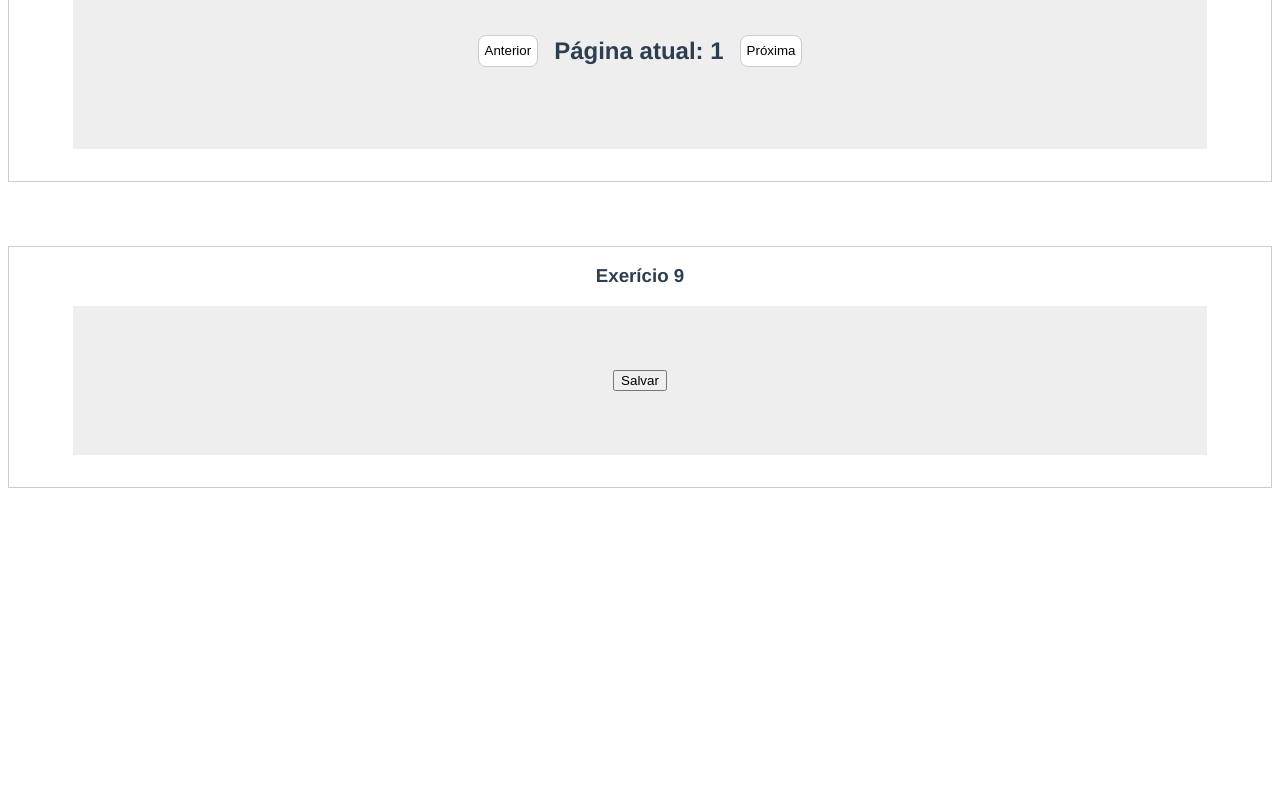
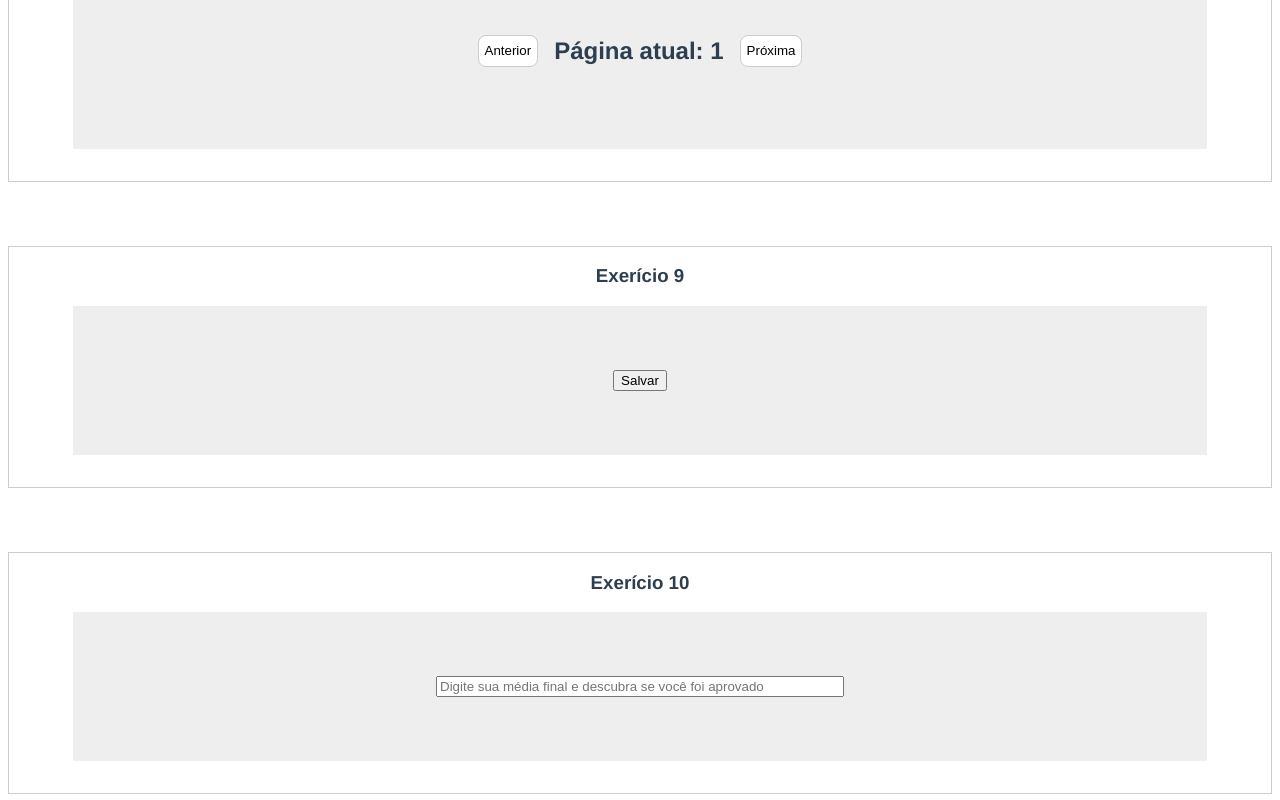
Before and after one commit to mathvalenza/lab365-base-project, a Vue app: page /exercises in a window 1280 px wide. Shown: the part 719-1519 px from the top of the page. Before the commit the page ends 1271 px from the top, so only its background shows below. Built offline with nearby package versions, Linux system fonts and the light colour scheme.

Commit message:
adding exercises

```diff
--- /dev/null
+++ b/src/exercicios/exercicio-10.vue
@@ -0,0 +1,77 @@
+<template>
+  <div class="bg">
+    <input
+      v-model="mediaFinal"
+      type="number"
+      step="0.5"
+      min="0"
+      max="10"
+      placeholder="Digite sua média final e descubra se você foi aprovado"
+    />
+
+    <div class="feedback-container">
+      <h1
+        v-if="mediaFinal"
+        :class="{
+          verde: foiAprovado,
+          amarelo: estaEmExame,
+          vermelho: foiReprovado,
+        }"
+      >
+        Média final: {{ mediaFinal }}
+      </h1>
+
+      <h3 v-if="foiAprovado">Parabéns! Você foi aprovado</h3>
+      <h3 v-else-if="estaEmExame">
+        Quase! Você está em exame mas ainda tem chaneces
+      </h3>
+      <h3 v-else-if="foiReprovado">Poxa, infelizmente você reprovou</h3>
+    </div>
+  </div>
+</template>
+
+<script>
+export default {
+  name: "ExercicioNove",
+  data() {
+    return {
+      mediaFinal: null,
+    };
+  },
+  computed: {
+    foiAprovado() {
+      return this.mediaFinal >= 7;
+    },
+    estaEmExame() {
+      return this.mediaFinal >= 5 && this.mediaFinal < 7;
+    },
+    foiReprovado() {
+      return this.mediaFinal && this.mediaFinal < 5;
+    },
+  },
+};
+</script>
+
+<!-- Add "scoped" attribute to limit CSS to this component only -->
+<style scoped lang="scss">
+.bg {
+  background-color: #eee;
+  padding: 64px 32px;
+}
+
+input {
+  width: 400px;
+}
+
+.verde {
+  color: green;
+}
+
+.amarelo {
+  color: rgb(172, 169, 2);
+}
+
+.vermelho {
+  color: red;
+}
+</style>
--- a/src/views/ExercisesView.vue
+++ b/src/views/ExercisesView.vue
@@ -19,6 +19,11 @@
         <h3>Exerício 9</h3>
         <ExercicioNove />
       </div>
+
+      <div class="component-container">
+        <h3>Exerício 10</h3>
+        <ExercicioDez />
+      </div>
     </div>
   </section>
 </template>
@@ -27,6 +32,7 @@
 import ExercicioExemplo from "../exercicios/exercicio-exemplo.vue";
 import ExercicioOito from "../exercicios/exercicio-8.vue";
 import ExercicioNove from "../exercicios/exercicio-9.vue";
+import ExercicioDez from "../exercicios/exercicio-10.vue";
 
 export default {
   name: "ExercisesView",
@@ -34,6 +40,7 @@ export default {
     ExercicioExemplo,
     ExercicioOito,
     ExercicioNove,
+    ExercicioDez,
   },
 };
 </script>
```
